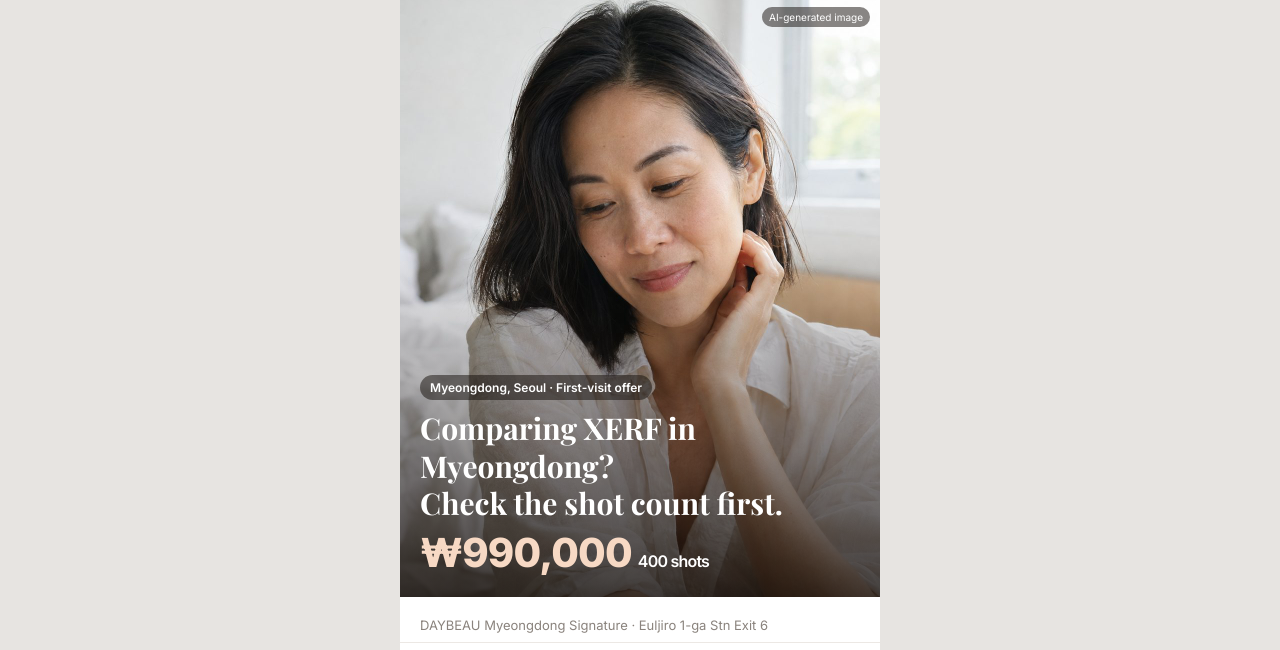
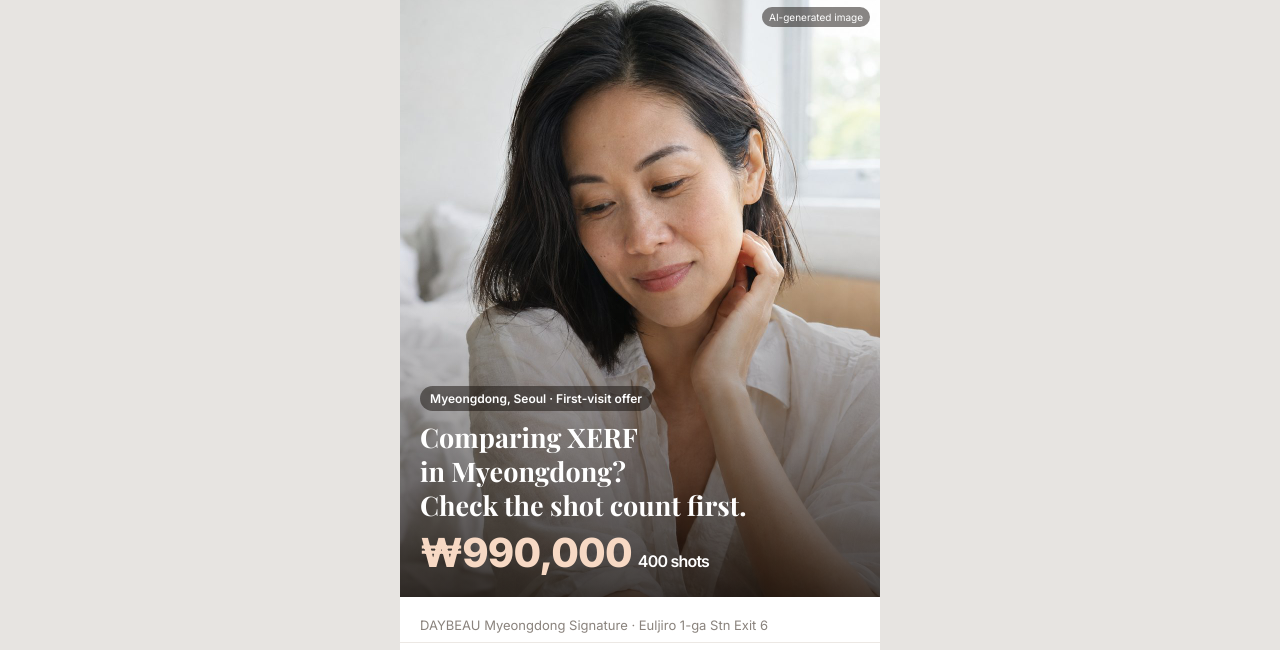
Before and after one commit to thesc-marketing/daybeau-sg, a plain HTML site: page index.html in a window 1280 px wide. Shown: the part 87-737 px from the top of the page. Drawn offline with nearby package versions, Linux system fonts and the light colour scheme.

Commit message:
Claude: 초안 갱신 2026-11-09_1033

```diff
--- a/index.html
+++ b/index.html
@@ -28,7 +28,7 @@ a{color:inherit;text-decoration:none}
 .visual::after{content:"";position:absolute;inset:auto 0 0 0;height:58%;background:linear-gradient(transparent,rgba(20,14,10,.78))}
 .visual .copy{position:absolute;left:20px;right:20px;bottom:24px;z-index:2;color:#fff}
 .visual .pill{display:inline-block;background:rgba(20,14,10,.5);font-size:12px;font-weight:600;border-radius:999px;padding:3px 10px}
-.visual h1{margin-top:10px;font-family:var(--serif);font-size:30px;font-weight:700;line-height:1.25}
+.visual h1{margin-top:10px;font-family:var(--serif);font-size:27px;font-weight:700;line-height:1.25}
 .visual .big{margin-top:10px;font-size:40px;font-weight:800;color:#f7d9c4;letter-spacing:-.02em;line-height:1}
 .visual .big small{font-size:16px;font-weight:600;margin-left:6px;color:#fff}
 .visual .ai{position:absolute;right:10px;top:10px;font-size:10px;color:#fff;background:rgba(20,14,10,.5);padding:2px 7px;border-radius:999px;z-index:2}
@@ -102,7 +102,7 @@ a:focus-visible,summary:focus-visible{outline:3px solid #155e75;outline-offset:3
   <span class="ai">AI-generated image</span>
   <div class="copy">
     <span class="pill">Myeongdong, Seoul · First-visit offer</span>
-    <h1>Comparing XERF in Myeongdong?<br>Check the shot count first.</h1>
+    <h1>Comparing XERF<br>in Myeongdong?<br>Check the shot count first.</h1>
     <div class="big">₩990,000<small>400 shots</small></div>
   </div>
 </div>
```
